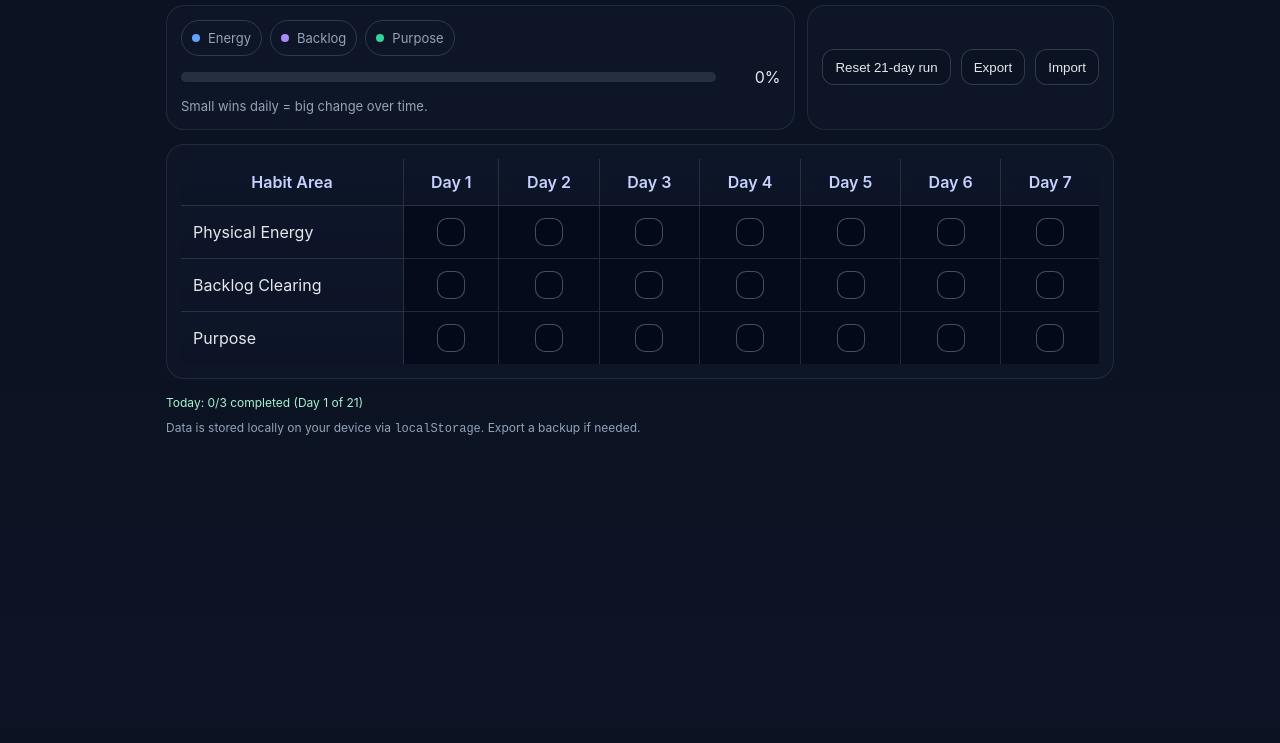
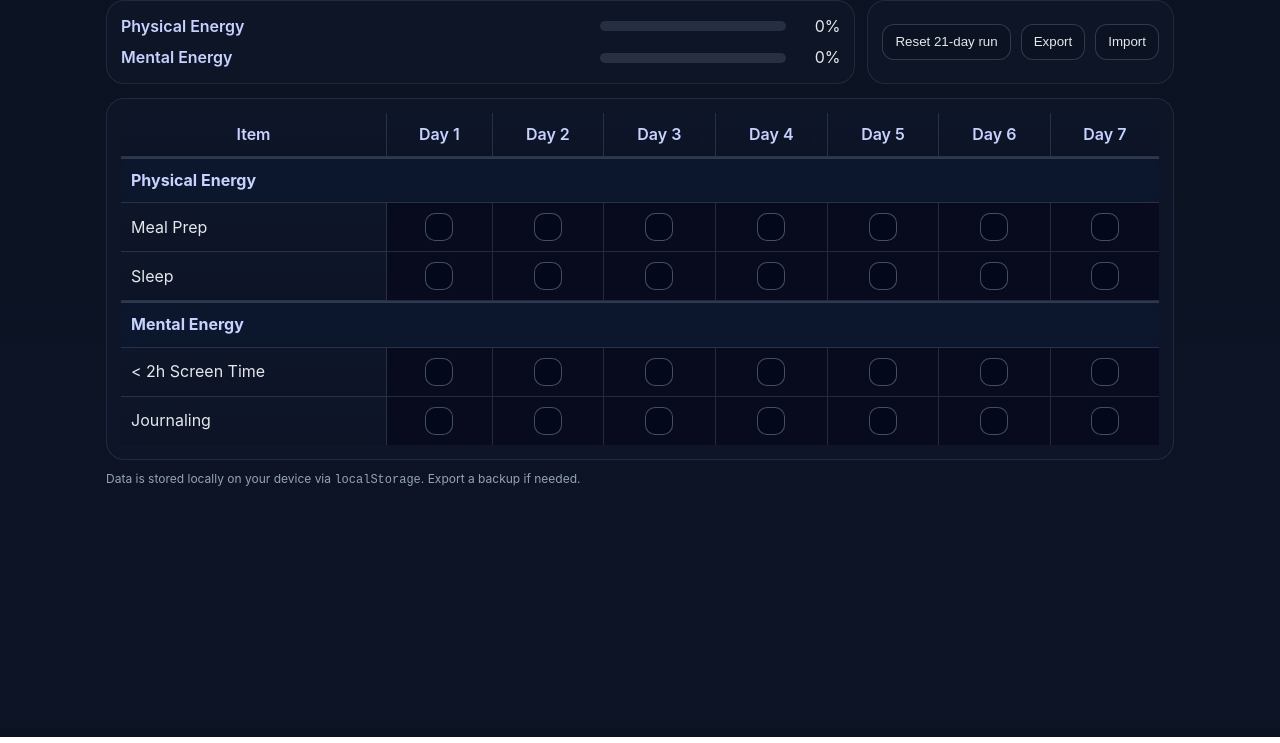
Before and after one commit to jakoblarsen19/DailyTracker, a plain HTML site: page index.html in a window 1280 px wide. Shown: the part 73-816 px from the top of the page. Drawn offline with Linux system fonts and the light colour scheme.

Commit message:
Update index.html

```diff
--- a/index.html
+++ b/index.html
@@ -3,74 +3,63 @@
 <head>
   <meta charset="utf-8" />
   <meta name="viewport" content="width=device-width, initial-scale=1, viewport-fit=cover" />
-  <title>21‑Day Momentum Tracker</title>
-  <!-- iOS standalone when added to Home Screen -->
+  <title>Daily Momentum Tracker</title>
   <meta name="apple-mobile-web-app-capable" content="yes" />
   <meta name="apple-mobile-web-app-status-bar-style" content="black-translucent" />
   <meta name="apple-mobile-web-app-title" content="Momentum" />
   <meta name="theme-color" content="#0f172a" />
   <style>
     :root{
-      --bg: #0b1221;
-      --panel: #0f172a;
-      --muted: #94a3b8;
-      --text: #e5e7eb;
-      --accent: #60a5fa;
-      --accent2: #34d399;
-      --danger: #ef4444;
-      --ok: #22c55e;
-      --grid: rgba(148,163,184,.2);
-      --radius: 18px;
+      --bg: #0b1221; --panel:#0f172a; --muted:#94a3b8; --text:#e5e7eb;
+      --accent:#60a5fa; --accent2:#34d399; --purple:#a78bfa; --grid:rgba(148,163,184,.2);
+      --radius:18px;
     }
     *{box-sizing:border-box}
     html,body{height:100%}
-    body{margin:0;background:linear-gradient(180deg,#0b1221 0%, #0b1221 50%, #0d1426 100%);color:var(--text);font:16px/1.4 -apple-system, BlinkMacSystemFont, "Segoe UI", Roboto, Inter, Helvetica, Arial, sans-serif;-webkit-font-smoothing:antialiased}
-    .wrap{max-width:980px;margin:0 auto;padding:env(safe-area-inset-top) 16px calc(24px + env(safe-area-inset-bottom));}
-    header{display:flex;align-items:center;justify-content:space-between;gap:12px;margin:16px 0 8px}
-    h1{font-size:22px;margin:0;font-weight:700;letter-spacing:.2px}
+    body{margin:0;background:linear-gradient(180deg,#0b1221 0%, #0d1426 100%);color:var(--text);font:16px/1.45 -apple-system,BlinkMacSystemFont,Inter,Segoe UI,Roboto,Helvetica,Arial,sans-serif;-webkit-font-smoothing:antialiased}
+    .wrap{max-width:1100px;margin:0 auto;padding:env(safe-area-inset-top) 16px calc(24px + env(safe-area-inset-bottom));}
+    header{display:flex;align-items:center;justify-content:space-between;gap:12px;margin:10px 0 12px}
+    h1{font-size:22px;margin:0;font-weight:700}
     .sub{color:var(--muted);font-size:13px}
     .row{display:flex;gap:12px;flex-wrap:wrap}
-    .card{background:rgba(15,23,42,.8);backdrop-filter: blur(8px);border:1px solid rgba(148,163,184,.15);padding:14px;border-radius:var(--radius);}
+    .card{background:rgba(15,23,42,.8);backdrop-filter: blur(8px);border:1px solid rgba(148,163,184,.15);padding:14px;border-radius:var(--radius)}
     .controls{display:flex;gap:10px;align-items:center;flex-wrap:wrap}
     button, select, input[type="date"]{background:#0b1221;border:1px solid rgba(148,163,184,.28);color:var(--text);height:36px;border-radius:12px;padding:0 12px;cursor:pointer}
     button.primary{background:linear-gradient(135deg,var(--accent),var(--accent2));border:none;color:#061017;font-weight:700}
-    button.link{background:transparent;border:none;color:var(--muted);text-decoration:underline;padding:0;height:auto}
+
+    /* Grid */
     .grid{width:100%;overflow:auto;border-radius:var(--radius);border:1px solid rgba(148,163,184,.15)}
-    table{border-collapse:separate;border-spacing:0;width:100%;background:rgba(2,6,23,.6);}
-    thead th{position:sticky;top:0;background:linear-gradient(180deg, rgba(15,23,42,.9), rgba(15,23,42,.75));backdrop-filter: blur(8px);}
-    th, td{padding:12px;border-bottom:1px solid var(--grid);border-right:1px solid var(--grid);}
+    table{border-collapse:separate;border-spacing:0;width:100%;background:rgba(2,6,23,.6)}
+    thead th{position:sticky;top:0;background:linear-gradient(180deg, rgba(15,23,42,.9), rgba(15,23,42,.75));backdrop-filter: blur(8px)}
+    th, td{padding:10px;border-bottom:1px solid var(--grid);border-right:1px solid var(--grid)}
     th:first-child, td:first-child{position:sticky;left:0;background:linear-gradient(180deg, rgba(15,23,42,.95), rgba(15,23,42,.75));backdrop-filter: blur(8px);z-index:2}
     th:last-child, td:last-child{border-right:0}
     tr:last-child td{border-bottom:0}
     th{font-weight:600;color:#c7d2fe}
     .section{white-space:nowrap}
-    .pill{display:inline-flex;align-items:center;gap:8px;border:1px solid rgba(148,163,184,.25);padding:8px 10px;border-radius:999px;font-size:13px;color:var(--muted)}
-    .dot{width:8px;height:8px;border-radius:999px;background:var(--muted)}
-    .dot.energy{background:var(--accent)}
-    .dot.backlog{background:#a78bfa}
-    .dot.purpose{background:var(--accent2)}
+    .cat-row td{font-weight:700;color:#c7d2fe;background:rgba(96,165,250,.08);border-top:2px solid rgba(148,163,184,.25)}
+
     .box{display:flex;align-items:center;justify-content:center;gap:8px;user-select:none}
     .check{width:28px;height:28px;border-radius:10px;border:1.5px solid rgba(148,163,184,.45);display:inline-flex;align-items:center;justify-content:center;cursor:pointer;transition:.15s;background:rgba(2,6,23,.35)}
     .check.checked{border-color:transparent;background:linear-gradient(135deg,var(--accent),var(--accent2));color:#0b1221;font-weight:800}
+
+    /* Progress */
+    .progress-row{display:grid;grid-template-columns:1fr auto;gap:12px}
     .progress{display:flex;gap:8px;align-items:center}
     .bar{flex:1;height:10px;border-radius:999px;background:rgba(148,163,184,.18);overflow:hidden}
     .bar > i{display:block;height:100%;width:0;background:linear-gradient(90deg,var(--accent),var(--accent2))}
-    .quote{color:var(--muted);font-size:13px;margin-top:8px}
-    footer{margin-top:16px;color:var(--muted);font-size:12px}
-    .banner{margin-top:6px;background:rgba(96,165,250,.12);border:1px solid rgba(96,165,250,.35);padding:10px 12px;border-radius:12px}
-    .kudos{font-size:12px;color:#a7f3d0}
+    .label{min-width:140px;color:#c7d2fe;font-weight:600}
   </style>
 </head>
 <body>
   <div class="wrap">
     <header>
       <div>
-        <h1>21‑Day Momentum Tracker</h1>
-        <div class="sub">Tiny daily actions in three areas: <strong>Energy</strong>, <strong>Backlog</strong>, <strong>Purpose</strong>.</div>
+        <h1>Daily Momentum Tracker</h1>
+        <div class="sub">Track tiny wins across <strong>Physical Energy</strong> and <strong>Mental Energy</strong>.</div>
       </div>
       <div class="controls">
-        <label class="pill">
-          <span class="dot energy"></span>
+        <label style="display:flex;align-items:center;gap:8px">
           Start: <input id="startDate" type="date" />
         </label>
         <select id="weekSelect" title="Select week">
@@ -82,18 +71,22 @@
       </div>
     </header>
 
-    <div class="row" style="margin:6px 0 14px">
-      <div class="card" style="flex:1;min-width:260px">
-        <div class="progress">
-          <div class="pill"><span class="dot energy"></span>Energy</div>
-          <div class="pill"><span class="dot backlog"></span>Backlog</div>
-          <div class="pill"><span class="dot purpose"></span>Purpose</div>
+    <div class="row" style="margin:8px 0 14px">
+      <div class="card" style="flex:1;min-width:280px">
+        <div class="progress-row" style="margin-bottom:8px">
+          <div class="label">Physical Energy</div>
+          <div class="progress" style="min-width:240px">
+            <div class="bar"><i id="bar-physical"></i></div>
+            <div id="pct-physical" style="width:46px;text-align:right"></div>
           </div>
-        <div class="progress" style="margin-top:10px">
-          <div class="bar"><i id="barTotal"></i></div>
-          <div id="pct" style="width:56px;text-align:right"></div>
         </div>
-        <div class="quote">Small wins daily = big change over time.</div>
+        <div class="progress-row">
+          <div class="label">Mental Energy</div>
+          <div class="progress" style="min-width:240px">
+            <div class="bar"><i id="bar-mental"></i></div>
+            <div id="pct-mental" style="width:46px;text-align:right"></div>
+          </div>
+        </div>
       </div>
       <div class="card" style="display:flex;gap:10px;align-items:center">
         <button id="resetBtn">Reset 21‑day run</button>
@@ -103,15 +96,11 @@
       </div>
     </div>
 
-    <div class="banner" id="iosHint" style="display:none">
-      To install: tap the <strong>Share</strong> icon in Safari → <strong>Add to Home Screen</strong>. This runs full‑screen on iPhone.
-    </div>
-
     <div class="grid card">
       <table id="grid">
         <thead>
           <tr>
-            <th class="section">Habit Area</th>
+            <th class="section">Item</th>
             <th>Day 1</th><th>Day 2</th><th>Day 3</th><th>Day 4</th><th>Day 5</th><th>Day 6</th><th>Day 7</th>
           </tr>
         </thead>
@@ -119,30 +108,45 @@
       </table>
     </div>
 
-    <footer>
-      <div class="kudos" id="streak"></div>
-      <div style="margin-top:8px">Data is stored locally on your device via <code>localStorage</code>. Export a backup if needed.</div>
+    <footer style="margin-top:10px;color:#94a3b8;font-size:12px">
+      Data is stored locally on your device via <code>localStorage</code>. Export a backup if needed.
     </footer>
   </div>
 
 <script>
 (function(){
-  const SECTIONS = [
-    { key: 'energy', label: 'Physical Energy' },
-    { key: 'backlog', label: 'Backlog Clearing' },
-    { key: 'purpose', label: 'Purpose' }
+  // Categories & sub-items (Purpose removed for now)
+  const CATEGORIES = [
+    {
+      key: 'physical', label: 'Physical Energy', color: 'accent',
+      items: [
+        { key:'mealprep', label:'Meal Prep' },
+        { key:'sleep', label:'Sleep' }
+      ]
+    },
+    {
+      key: 'mental', label: 'Mental Energy', color: 'purple',
+      items: [
+        { key:'screen', label:'< 2h Screen Time' },
+        { key:'journal', label:'Journaling' }
+      ]
+    }
   ];
+
   const DAYS = 21; // total run
+
+  // Flatten items with category mapping
+  const ITEMS = [];
+  CATEGORIES.forEach((cat, cIdx) => {
+    cat.items.forEach(it => ITEMS.push({ ...it, catIndex:cIdx }));
+  });
 
   const el = (sel) => document.querySelector(sel);
   const gridBody = el('#tbody');
-  const bar = el('#barTotal');
-  const pct = el('#pct');
   const startDateInput = el('#startDate');
   const weekSelect = el('#weekSelect');
-  const streakEl = el('#streak');
 
-  const STORAGE_KEY = 'momentum.v1';
+  const STORAGE_KEY = 'momentum.v2';
   const state = load() || initState();
 
   function initState(){
@@ -150,7 +154,7 @@
     const startISO = today.toISOString().slice(0,10);
     return {
       start: startISO,
-      checks: Array.from({length: SECTIONS.length}, () => Array(DAYS).fill(false))
+      checks: Array.from({length: ITEMS.length}, () => Array(DAYS).fill(false))
     };
   }
 
@@ -177,32 +181,45 @@
 
     // header labels
     const thead = document.querySelector('thead tr');
-    thead.innerHTML = '<th class="section">Habit Area</th>' +
+    thead.innerHTML = '<th class="section">Item</th>' +
       Array.from({length: end-start}, (_,i)=>`<th>${dayLabel(start+i)}</th>`).join('');
 
-    // rows
-    SECTIONS.forEach((sec, rIdx) => {
+    // rows grouped by category
+    let rowIndex = 0; // maps into state.checks
+    CATEGORIES.forEach((cat, cIdx) => {
+      // Category header row
+      const catTr = document.createElement('tr');
+      catTr.className = 'cat-row';
+      const catTd = document.createElement('td');
+      catTd.colSpan = (end-start) + 1; // item column + days
+      catTd.textContent = cat.label;
+      catTr.appendChild(catTd);
+      gridBody.appendChild(catTr);
+
+      // Item rows
+      cat.items.forEach((it) => {
         const tr = document.createElement('tr');
         const left = document.createElement('td');
         left.className = 'section';
-      left.textContent = sec.label;
+        left.textContent = it.label;
         tr.appendChild(left);
 
         for(let d=start; d<end; d++){
           const td = document.createElement('td');
           const btn = document.createElement('div');
-        btn.className = 'check' + (state.checks[rIdx][d] ? ' checked' : '');
+          const checked = state.checks[rowIndex][d];
+          btn.className = 'check' + (checked ? ' checked' : '');
           btn.setAttribute('role','checkbox');
-        btn.setAttribute('aria-checked', state.checks[rIdx][d]);
-        btn.title = sec.label + ' – ' + dayLabel(d);
-        btn.textContent = state.checks[rIdx][d] ? '✓' : '';
+          btn.setAttribute('aria-checked', checked);
+          btn.title = `${cat.label} – ${it.label} – ${dayLabel(d)}`;
+          btn.textContent = checked ? '✓' : '';
           btn.addEventListener('click', () => {
-          state.checks[rIdx][d] = !state.checks[rIdx][d];
+            state.checks[rowIndex][d] = !state.checks[rowIndex][d];
             save();
             renderProgress();
             btn.classList.toggle('checked');
-          btn.textContent = state.checks[rIdx][d] ? '✓' : '';
-          btn.setAttribute('aria-checked', state.checks[rIdx][d]);
+            btn.textContent = state.checks[rowIndex][d] ? '✓' : '';
+            btn.setAttribute('aria-checked', state.checks[rowIndex][d]);
           });
           const box = document.createElement('div');
           box.className = 'box';
@@ -211,22 +228,23 @@
           tr.appendChild(td);
         }
         gridBody.appendChild(tr);
+        rowIndex++;
+      });
     });
   }
 
-  function renderProgress(){
-    const flat = state.checks.flat();
-    const total = flat.length;
-    const done = flat.filter(Boolean).length;
-    const pctVal = Math.round((done/total)*100);
-    bar.style.width = pctVal + '%';
-    pct.textContent = pctVal + '%';
-
-    // streak (today across 3 checks)
-    const todayIdx = currentDayIndex();
-    const todayChecks = state.checks.map(row => row[todayIdx]);
-    const todayDone = todayChecks.filter(Boolean).length;
-    streakEl.textContent = `Today: ${todayDone}/3 completed (Day ${todayIdx+1} of 21)`;
+  function renderCategoryProgress(){
+    // Compute % per category
+    CATEGORIES.forEach((cat, cIdx) => {
+      const itemIndexes = ITEMS.map((it, idx) => it.catIndex === cIdx ? idx : -1).filter(i => i !== -1);
+      const total = itemIndexes.length * DAYS;
+      const done = itemIndexes.reduce((acc, idx) => acc + state.checks[idx].filter(Boolean).length, 0);
+      const pct = total ? Math.round((done/total)*100) : 0;
+      const bar = document.querySelector('#bar-' + cat.key);
+      const txt = document.querySelector('#pct-' + cat.key);
+      if(bar){ bar.style.width = pct + '%'; }
+      if(txt){ txt.textContent = pct + '%'; }
+    });
   }
 
   function render(){
@@ -234,34 +252,36 @@
     const todayIdx = currentDayIndex();
     const weekOffset = Math.floor(todayIdx/7)*7;
     weekSelect.value = String(weekOffset);
+
+    // Build week grid
     buildWeek(weekOffset);
-    renderProgress();
+    renderCategoryProgress();
   }
 
   // controls
   startDateInput.addEventListener('change', e => setStartDate(e.target.value));
   weekSelect.addEventListener('change', e => { buildWeek(parseInt(e.target.value,10)); });
-  el('#todayBtn').addEventListener('click', () => { render(); });
-  el('#resetBtn').addEventListener('click', () => {
+  document.querySelector('#todayBtn').addEventListener('click', () => { render(); });
+  document.querySelector('#resetBtn').addEventListener('click', () => {
     if(confirm('Reset your 21‑day run? This clears all checkmarks.')){
       const startISO = new Date().toISOString().slice(0,10);
       state.start = startISO;
-      state.checks = Array.from({length: SECTIONS.length}, () => Array(DAYS).fill(false));
+      state.checks = Array.from({length: ITEMS.length}, () => Array(DAYS).fill(false));
       save();
       render();
     }
   });
 
   // export / import
-  el('#exportBtn').addEventListener('click', () => {
+  document.querySelector('#exportBtn').addEventListener('click', () => {
     const blob = new Blob([JSON.stringify(state,null,2)], {type:'application/json'});
     const url = URL.createObjectURL(blob);
     const a = document.createElement('a');
     a.href = url; a.download = 'momentum-data.json'; a.click();
     URL.revokeObjectURL(url);
   });
-  el('#importBtn').addEventListener('click', () => el('#importInput').click());
-  el('#importInput').addEventListener('change', async (e) => {
+  document.querySelector('#importBtn').addEventListener('click', () => document.querySelector('#importInput').click());
+  document.querySelector('#importInput').addEventListener('change', async (e) => {
     const file = e.target.files[0];
     if(!file) return;
     try{
@@ -270,16 +290,8 @@
       if(!data.start || !Array.isArray(data.checks)) throw new Error('Invalid file');
       localStorage.setItem(STORAGE_KEY, JSON.stringify(data));
       location.reload();
-    }catch(err){
-      alert('Could not import file.');
-    }
+    }catch(err){ alert('Could not import file.'); }
   });
-
-  // iOS hint (only show in Safari on iPhone)
-  const ua = navigator.userAgent;
-  const isIOS = /iPhone|iPad|iPod/.test(ua);
-  const isStandalone = window.matchMedia('(display-mode: standalone)').matches || window.navigator.standalone;
-  if(isIOS && !isStandalone){ document.getElementById('iosHint').style.display = 'block'; }
 
   render();
 })();
```
Lines whose indentation alone changed are shown as unchanged.
